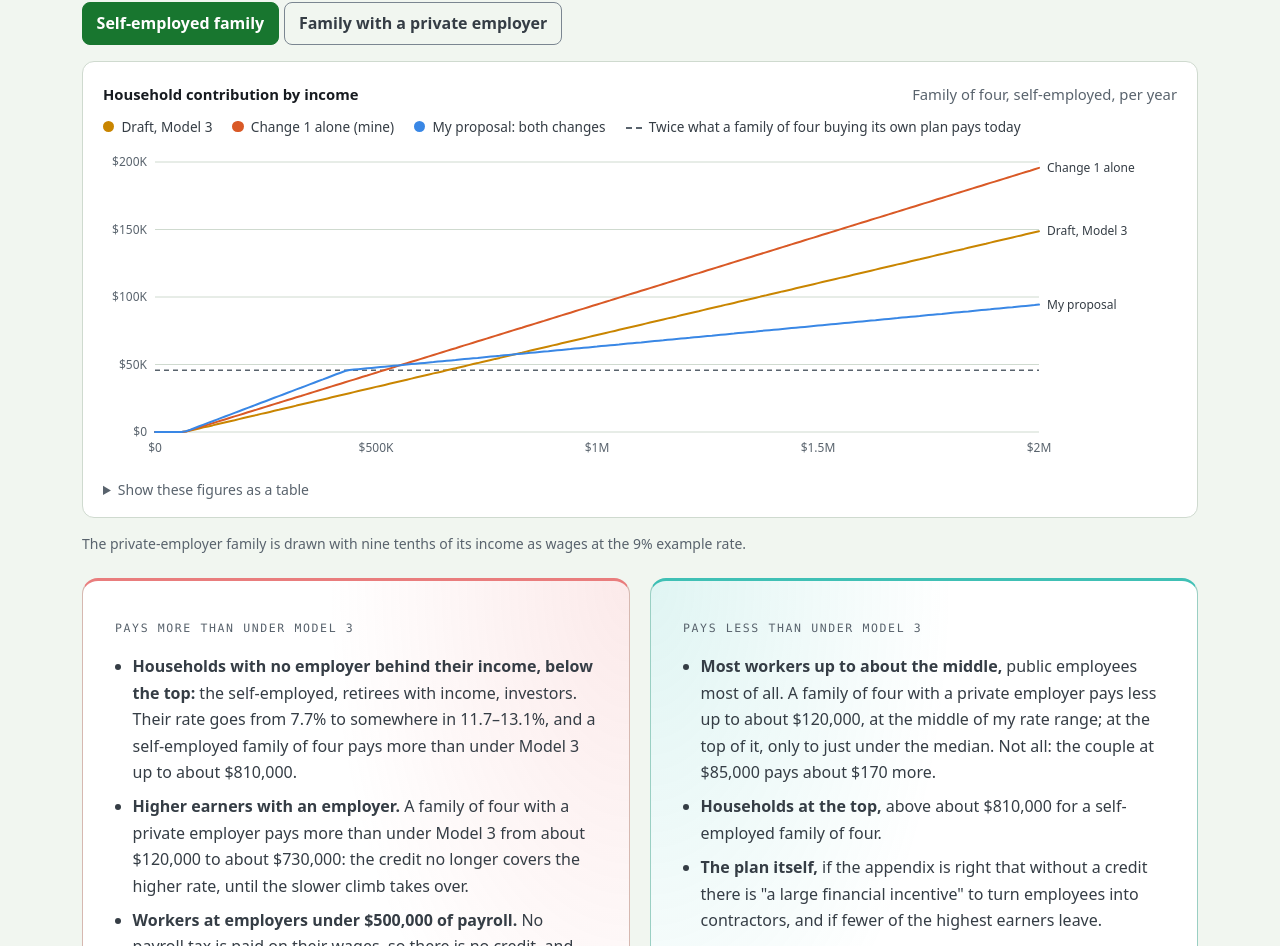
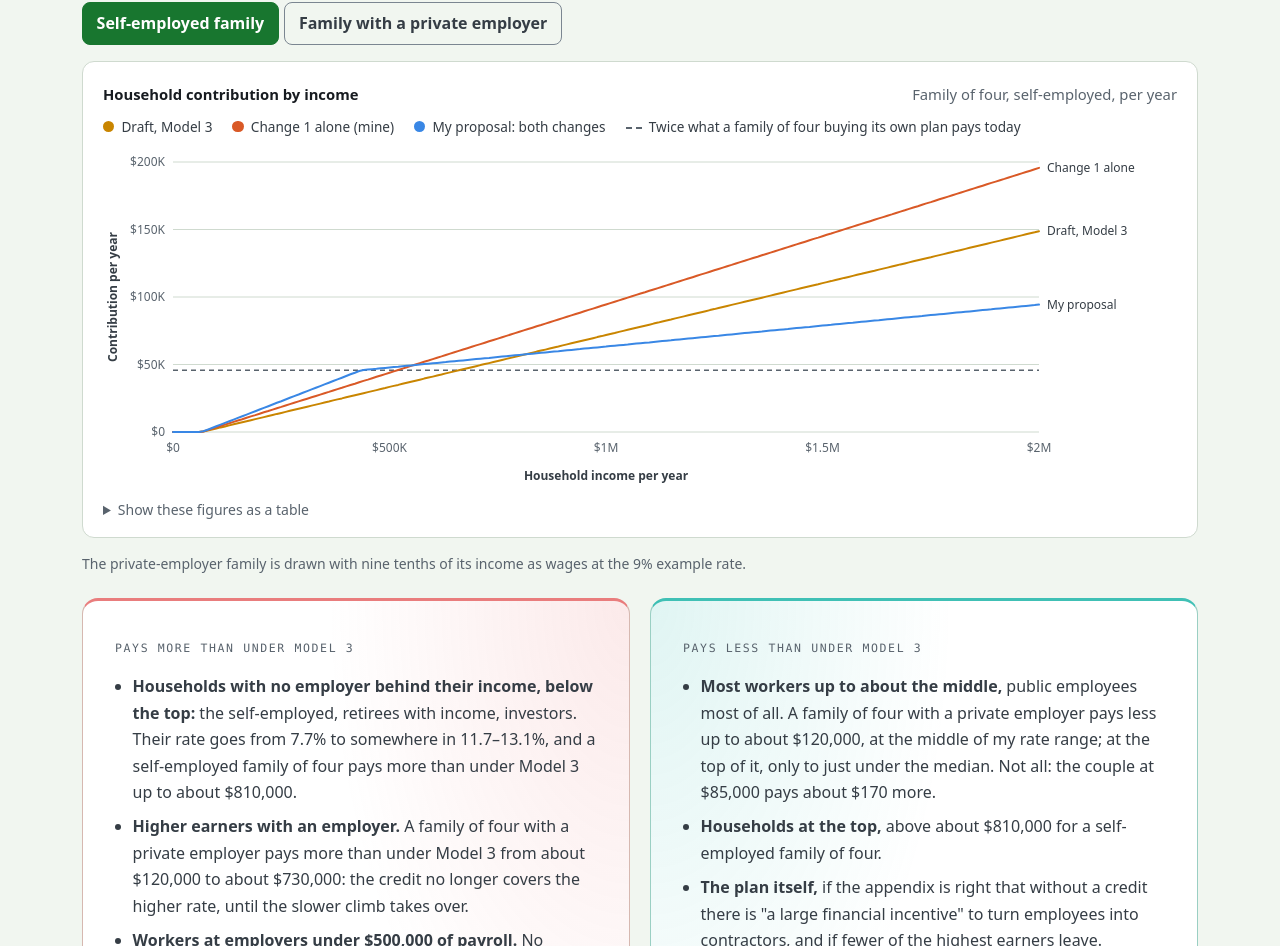
Before and after one commit to Malcom-IO/malcom.io, an Angular app: page /oregon-universal-health-plan/opinion in a window 1280 px wide. Shown: the part 5607-6553 px from the top of the page. Built offline with nearby package versions, Linux system fonts and the light colour scheme.

Commit message:
Oregon UHP: label the axes on both line charts (#82)
"Household income per year" on the x axis and "Contribution per year" on
the y axis, on the explainer's calculator chart and the opinion page's
chart. Charts are 20px taller with more left and bottom room for the
titles; nothing else changes.

```diff
--- a/src/app/oregon-health-plan/oregon-health-plan.component.html
+++ b/src/app/oregon-health-plan/oregon-health-plan.component.html
@@ -837,6 +837,16 @@
                     {{ t.label }}
                   </text>
                 }
+                <text class="axis-title" [attr.x]="plotMidX()" [attr.y]="height - 6" text-anchor="middle">
+                  Household income per year
+                </text>
+                <text
+                  class="axis-title"
+                  text-anchor="middle"
+                  [attr.transform]="'translate(14,' + plotMidY() + ') rotate(-90)'"
+                >
+                  Contribution per year
+                </text>
 
                 <line class="now" [attr.x1]="pad().left" [attr.x2]="plotRight()" [attr.y1]="nowY()" [attr.y2]="nowY()" />
 
--- a/src/app/oregon-health-plan/oregon-health-plan.component.scss
+++ b/src/app/oregon-health-plan/oregon-health-plan.component.scss
@@ -581,6 +581,11 @@ a {
   .you-label {
     fill: var(--text);
     font-weight: 600;
+  }
+  .axis-title {
+    font-size: 12px;
+    font-weight: 600;
+    fill: var(--text-soft);
   }
   .series {
     fill: none;
--- a/src/app/oregon-health-plan/oregon-health-plan.component.ts
+++ b/src/app/oregon-health-plan/oregon-health-plan.component.ts
@@ -363,21 +363,25 @@ export class OregonHealthPlanComponent {
   // ----------------------------------------------------------------- chart
   private readonly plotEl = viewChild<ElementRef<HTMLElement>>('plot');
   readonly width = signal(720);
-  readonly height = 340;
+  readonly height = 360;
   readonly hoverIncome = signal<number | null>(null);
 
   readonly narrow = computed(() => this.width() < 520);
   readonly pad = computed(() => ({
-    left: 46,
+    left: 66,
     right: this.narrow() ? 14 : 128,
     top: 18,
-    bottom: 34,
+    bottom: 54,
   }));
 
   /** Always wide enough to hold the visitor's own income, however large. */
   readonly xMax = computed(() =>
     Math.max(250_000, Math.ceil((this.income() * 1.2) / 50_000) * 50_000),
   );
+
+  /** Middle of the plot area, for the axis titles. */
+  readonly plotMidX = computed(() => (this.pad().left + this.plotRight()) / 2);
+  readonly plotMidY = computed(() => (this.pad().top + this.plotBottom()) / 2);
 
   private billAt(modelIndex: number, income: number): number {
     return bill(MODELS[modelIndex], income, this.size(), this.employer(), this.payroll())
--- a/src/app/oregon-health-plan/oregon-opinion.component.html
+++ b/src/app/oregon-health-plan/oregon-opinion.component.html
@@ -344,6 +344,8 @@
             @for (t of xTicks(); track t.label) {
               <text class="tick" [attr.x]="t.x" [attr.y]="plotBottom() + 20" text-anchor="middle">{{ t.label }}</text>
             }
+            <text class="axis-title" [attr.x]="plotMidX()" [attr.y]="height - 6" text-anchor="middle">Household income per year</text>
+            <text class="axis-title" text-anchor="middle" [attr.transform]="'translate(14,' + plotMidY() + ') rotate(-90)'">Contribution per year</text>
             @if (thresholdY(); as ty) {
               <line class="now" [attr.x1]="pad().left" [attr.x2]="plotRight()" [attr.y1]="ty" [attr.y2]="ty" />
             }
--- a/src/app/oregon-health-plan/oregon-opinion.component.ts
+++ b/src/app/oregon-health-plan/oregon-opinion.component.ts
@@ -150,9 +150,9 @@ export class OregonOpinionComponent {
   readonly who = signal<Who>('self');
   private readonly plotEl = viewChild<ElementRef<HTMLElement>>('plot');
   readonly width = signal(720);
-  readonly height = 320;
+  readonly height = 340;
   readonly narrow = computed(() => this.width() < 520);
-  readonly pad = computed(() => ({ left: 52, right: this.narrow() ? 12 : 138, top: 16, bottom: 34 }));
+  readonly pad = computed(() => ({ left: 70, right: this.narrow() ? 12 : 138, top: 16, bottom: 54 }));
 
   /** The household followed, and how far along the income axis the chart runs. */
   private readonly subject = computed(() =>
@@ -190,6 +190,9 @@ export class OregonOpinionComponent {
   }
   readonly plotRight = computed(() => this.width() - this.pad().right);
   readonly plotBottom = computed(() => this.height - this.pad().bottom);
+  /** Middle of the plot area, for the axis titles. */
+  readonly plotMidX = computed(() => (this.pad().left + this.plotRight()) / 2);
+  readonly plotMidY = computed(() => (this.pad().top + this.plotBottom()) / 2);
 
   private money(v: number): string {
     return v === 0 ? '$0' : v >= 1_000_000 ? `$${v / 1_000_000}M` : `$${v / 1000}K`;
```
